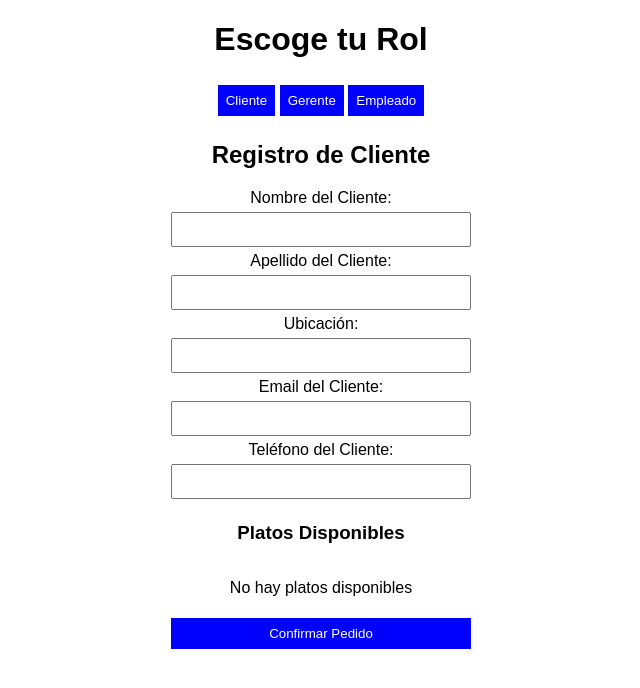
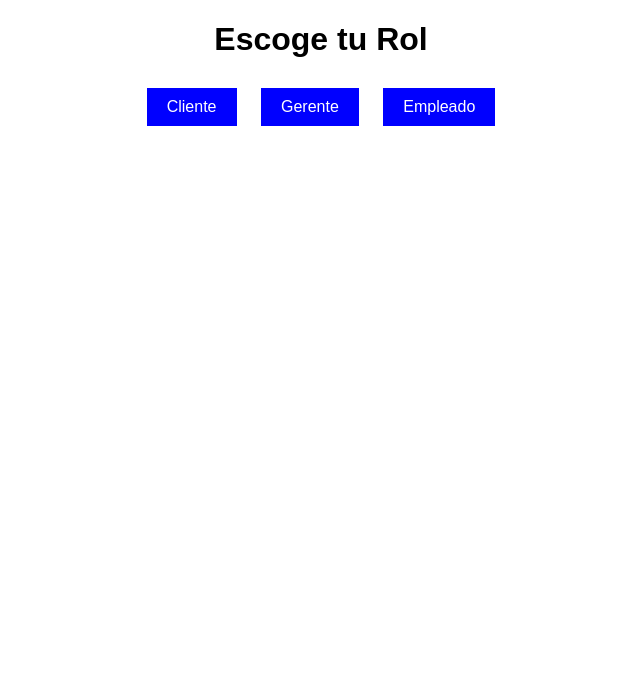
Before and after one commit to MiguelQuiton/Proyecto-sprint, a website: page public/index.html in a window 1280 px wide. Shown: the whole page, without its empty margins (319-959 px from the left). Drawn offline with Linux system fonts and the light colour scheme.

Commit message:
commit Actualizacion de estilos para el nuevo menú de roles y vista Cliente
- Se ajustaron los estilos del menú principal para los tres botones.
- Se añadieron estilos para la nueva vista Cliente y se añadió la clase ".hidden" para controlar la visibilidad.
- Se mantuvo el estilo base anterior de la página para la coherencia visual.

```diff
--- a/public/styles.css
+++ b/public/styles.css
@@ -38,3 +38,24 @@
     padding: 10px;
     border-radius: 5px;
   }
+
+  /* Clase para ocultar elementos */
+  .hidden {
+    display: none;
+  }
+
+  /* Estilos para el menú principal y la vista del cliente */
+  #menuPrincipal, #clienteView {
+    margin-top: 20px;
+  }
+
+  #menuPrincipal h1 {
+    margin-bottom: 20px;
+  }
+
+  #btnCliente, #btnGerente, #btnEmpleado {
+    margin: 10px;
+    padding: 10px 20px;
+    font-size: 16px;
+    cursor: pointer;
+  }
```
Lines whose indentation alone changed are shown as unchanged.
